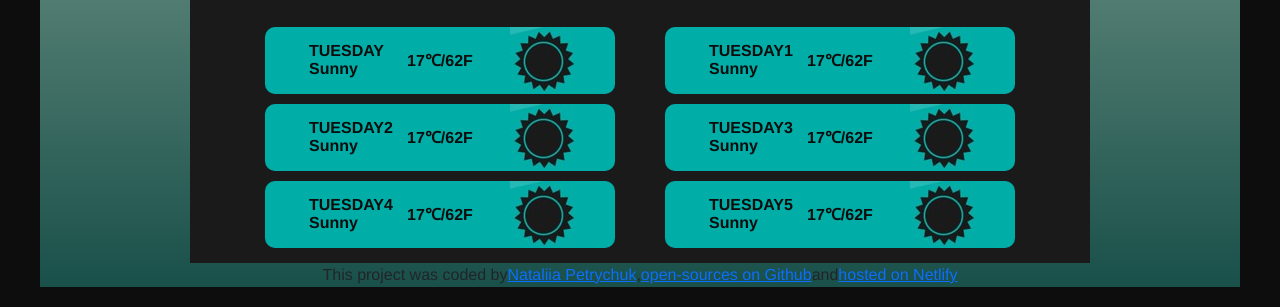
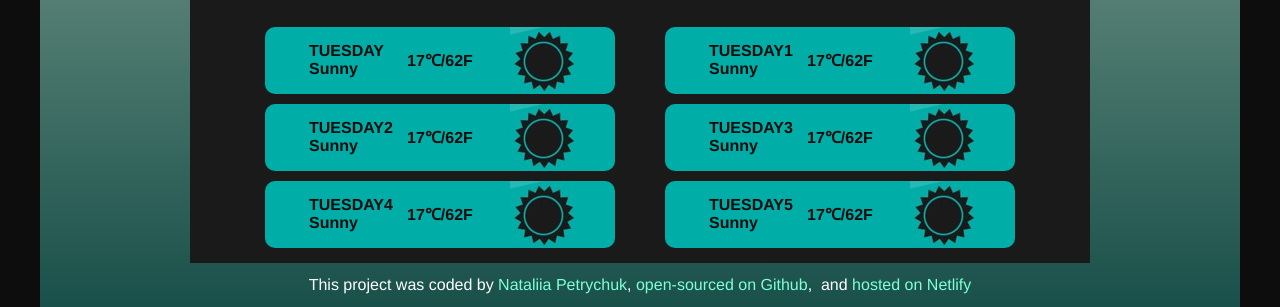
Before and after one commit to Petrychuk/weather-app, a website built with Parcel: page index.html in a window 1280 px wide. Shown: the part 688-995 px from the top of the page. Built offline with nearby package versions, Linux system fonts and the light colour scheme.

Commit message:
update footer

```diff
--- a/index.html
+++ b/index.html
@@ -187,10 +187,10 @@
             </section>
     </div>
     <div class="repo">
-       This project was coded by
-       <a href="https://github.com/shadowpn">Nataliia Petrychuk</a>,
-       <a href="https://github.com/Petrychuk/weather-app">open-sources on Github</a>
-       and <a href="https://heroic-klepon-cc4bcd.netlify.app">hosted on Netlify</a>
+        This project was coded by&nbsp;
+        <a href="https://github.com/shadowpn">Nataliia Petrychuk</a>,&nbsp;
+        <a href="https://github.com/Petrychuk/weather-app">open-sourced on Github</a>,&nbsp;
+        and&nbsp; <a href="https://heroic-klepon-cc4bcd.netlify.app">hosted on Netlify</a>
     </div>
     <script src="src/weather.js"></script>
 </body>
--- a/src/styles.css
+++ b/src/styles.css
@@ -61,7 +61,13 @@ button {
   display: flex;
   justify-content: center;
   align-items: center;
-  margin: 0;
+  padding: 10px;
+  color: white
+}
+.repo a {
+  color: aquamarine;
+  text-decoration: none;
+
 }
 
 h1 {
```
